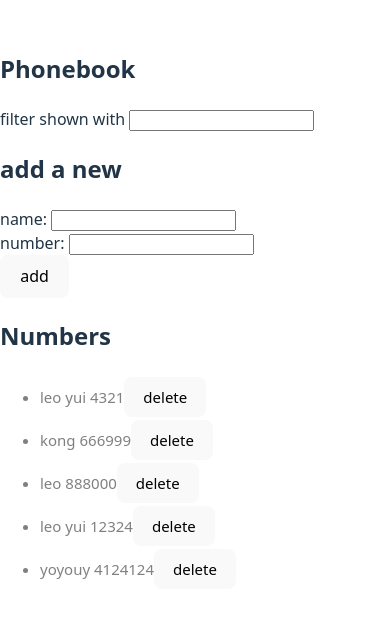
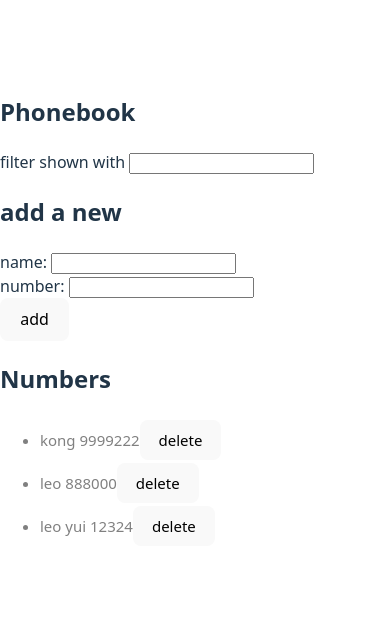
Before and after one commit to LeoInTheLoop/fullstack-relearn, a React (Vite) app in the folder part2/phonebook/phonebook/: page / in a window 390 px wide. Shown: the part 104-722 px from the top of the page. Built offline with nearby package versions, Linux system fonts and the light colour scheme; data requests are answered from the project's data file.

Commit message:
2.17*: Phonebook step 12

```diff
--- a/part2/phonebook/phonebook/db.json
+++ b/part2/phonebook/phonebook/db.json
@@ -1,14 +1,9 @@
 {
   "persons": [
     {
-      "name": "leo yui",
-      "number": "4321",
-      "id": "4"
-    },
-    {
-      "id": "2",
       "name": "kong",
-      "number": "666999"
+      "number": "9999222",
+      "id": "2"
     },
     {
       "id": "3",
@@ -19,11 +14,6 @@
       "id": "4",
       "name": "leo yui",
       "number": "12324"
-    },
-    {
-      "id": "5",
-      "name": "yoyouy",
-      "number": "4124124"
     }
   ]
 }
--- a/part2/phonebook/phonebook/src/App.jsx
+++ b/part2/phonebook/phonebook/src/App.jsx
@@ -17,6 +17,7 @@ const App = () => {
   const [newNumber, setNewNumber] = useState('')
   const [newFilter, setNewFilter] = useState('')
   const [notification, setNotification] = useState(null)
+  const [notificationCss, setNotificationCss] = useState('error')
 
   useEffect(() => {
     console.log('effect')
@@ -73,6 +74,7 @@ const App = () => {
             setNewNumber('')
 
             setNotification(`Updated ${newName}'s number`)
+            setNotificationCss('notification')
           })
           // eslint-disable-next-line no-unused-vars
           .catch(error => {
@@ -96,6 +98,7 @@ const App = () => {
         })
 
       setNotification(`Added ${newName}`)
+      setNotificationCss('notification')
     }
   }
 
@@ -109,6 +112,9 @@ const App = () => {
         .delete(id)
         .then(() => {
           setPersons(persons.filter(person => person.id !== id))
+
+          setNotification(`Deleted ${persons.find(p => p.id === id).name}`)
+          setNotificationCss('error')
         })
         // eslint-disable-next-line no-unused-vars
         .catch(error => {
@@ -122,7 +128,7 @@ const App = () => {
   return (
     <div>
       <h2>Phonebook</h2>
-      <Notification message={notification} />
+      <Notification message={notification}  notificationCss={notificationCss}/>
       <Filter filter={newFilter} onChange={filterHandler} />
       <h2>add a new  </h2>
       <PersonForm
--- a/part2/phonebook/phonebook/src/components/Notification.jsx
+++ b/part2/phonebook/phonebook/src/components/Notification.jsx
@@ -1,10 +1,10 @@
-const Notification = ({ message }) => {
+const Notification = ({ message ,notificationCss }) => {
   if (message === null) {
     return null
   }
 
   return (
-    <div className='error'>
+    <div className={notificationCss}>
       {message}
     </div>
   )
--- a/part2/phonebook/phonebook/src/index.css
+++ b/part2/phonebook/phonebook/src/index.css
@@ -73,10 +73,18 @@ li {
   font-size: 15px;
 }
 
-.error {
+.notification {
   color: green;
   font-size: 20px;
   padding: 10px;
   border: 2px solid green;
 
 }
+
+.error {
+  color: red;
+  font-size: 20px;
+  padding: 10px;
+  border: 2px solid red;
+
+}
```
